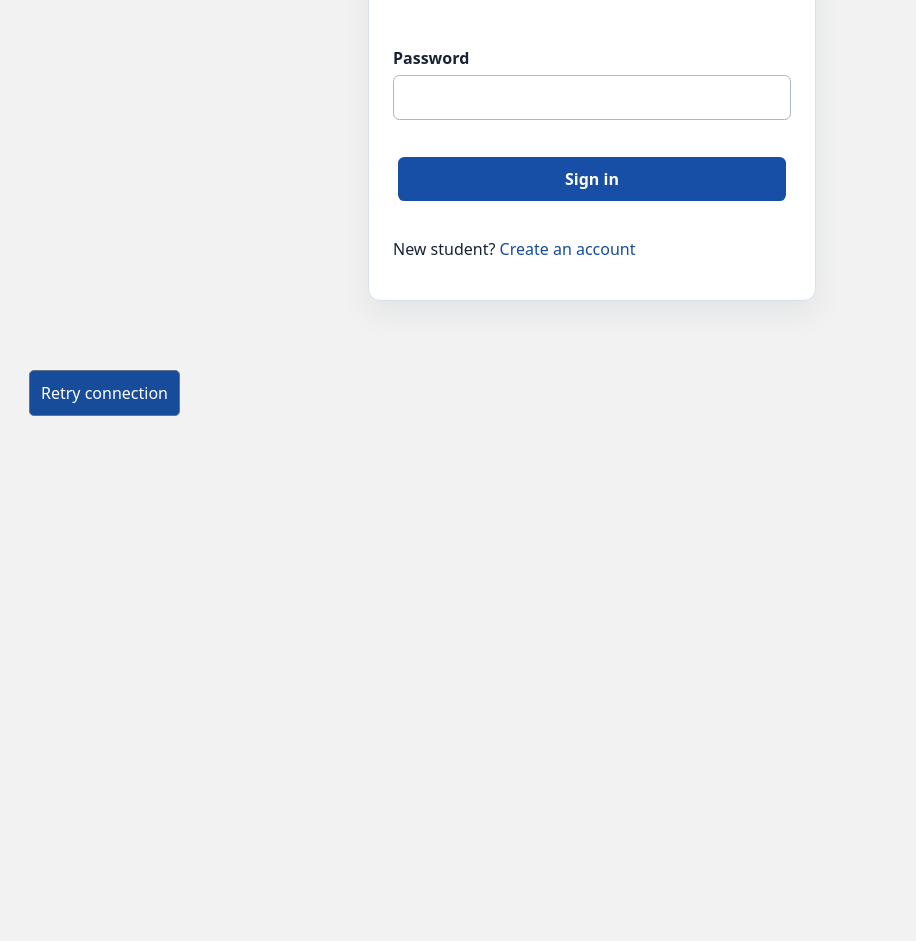
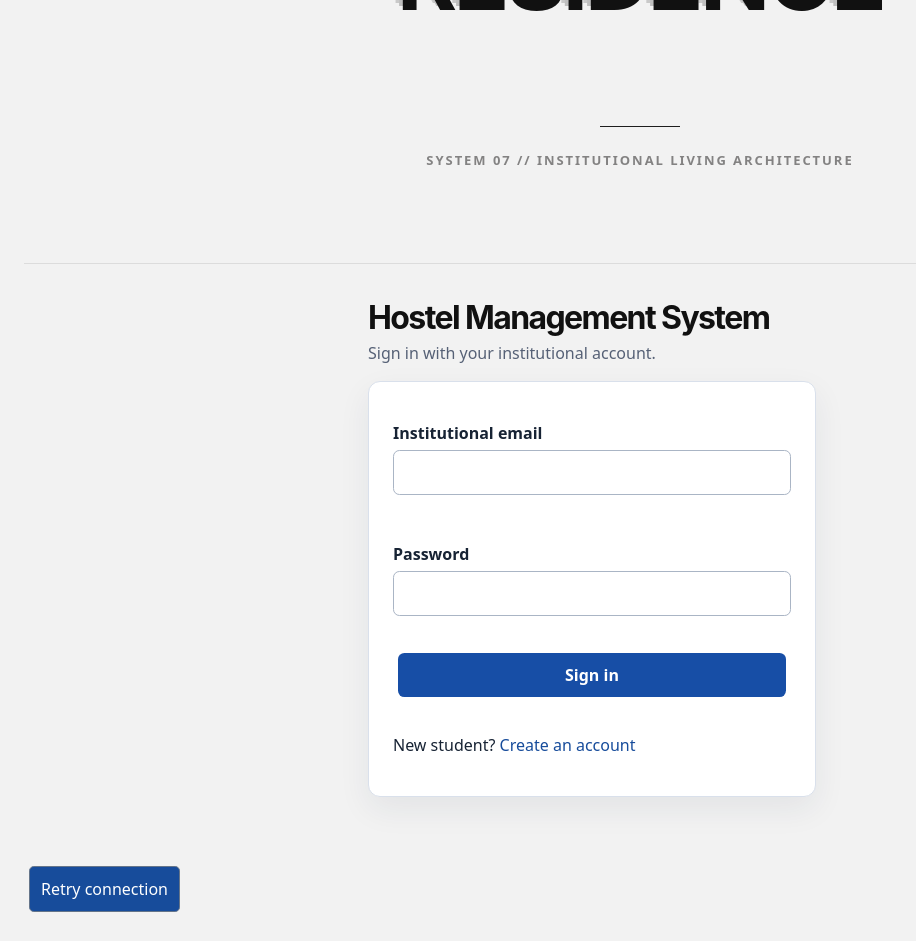
Before and after one commit to 5A-CSE-SE-Team7/hostel-management-system, a React (Vite) app in the folder frontend/: page /login in a window 1280 px wide. Shown: the part 360-1301 px from the top of the page, without its empty margins (0-916 px from the left). Before the commit the page ends 805 px from the top, so only its background shows below. Built offline with nearby package versions, Linux system fonts and the light colour scheme; no server answers; a web font is replaced by a local one.

Commit message:
feat(design): restructure login portal layout with full-width architectural hero

```diff
--- a/frontend/src/pages/Login.jsx
+++ b/frontend/src/pages/Login.jsx
@@ -1,6 +1,7 @@
 import React, { useState } from 'react';
 import { Link } from 'react-router-dom';
 import { useAuth } from '../auth.jsx';
+import HeroSection from '../components/HeroSection';
 
 export default function Login() {
   const { login } = useAuth();
@@ -24,7 +25,9 @@ export default function Login() {
   };
 
   return (
-    <main className="registration">
+    <main className="login-portal">
+      <HeroSection headline="RESIDENCE" subline="SYSTEM 07 // INSTITUTIONAL LIVING ARCHITECTURE" />
+      <div className="registration">
         <h1>Hostel Management System</h1>
         <p className="intro">Sign in with your institutional account.</p>
         <form className="card" onSubmit={submit} noValidate>
@@ -40,6 +43,7 @@ export default function Login() {
           <button type="submit" disabled={busy}>{busy ? 'Signing in…' : 'Sign in'}</button>
           <p>New student? <Link to="/register">Create an account</Link></p>
         </form>
+      </div>
     </main>
   );
 }
--- a/frontend/src/styles.css
+++ b/frontend/src/styles.css
@@ -828,6 +828,14 @@ th, td { text-align: left; padding: .7rem; border-bottom: 1px solid #65758a; }
 @media (prefers-color-scheme: dark) { :root { color: #edf2fa; background: #14202e; } a { color: #a9ceff; } nav a[aria-current] { background: #294567; } .error { color: #ffb4b4; } .skip { background: #14202e; } }
 @media (forced-colors: active) { button, .alert, .badge { border: 1px solid ButtonText; } }
 
+.login-portal {
+  width: 100%;
+  margin: 0 auto;
+}
+.login-portal .registration {
+  margin: 2.5rem auto 4rem;
+}
+
 /* Genuine M1 account-page presentation, scoped to its pages. */
 .registration { width: min(100% - 2rem, 34rem); margin: 4rem auto; }
 .registration h1 { margin-bottom: .5rem; }
```
Lines whose indentation alone changed are shown as unchanged.
